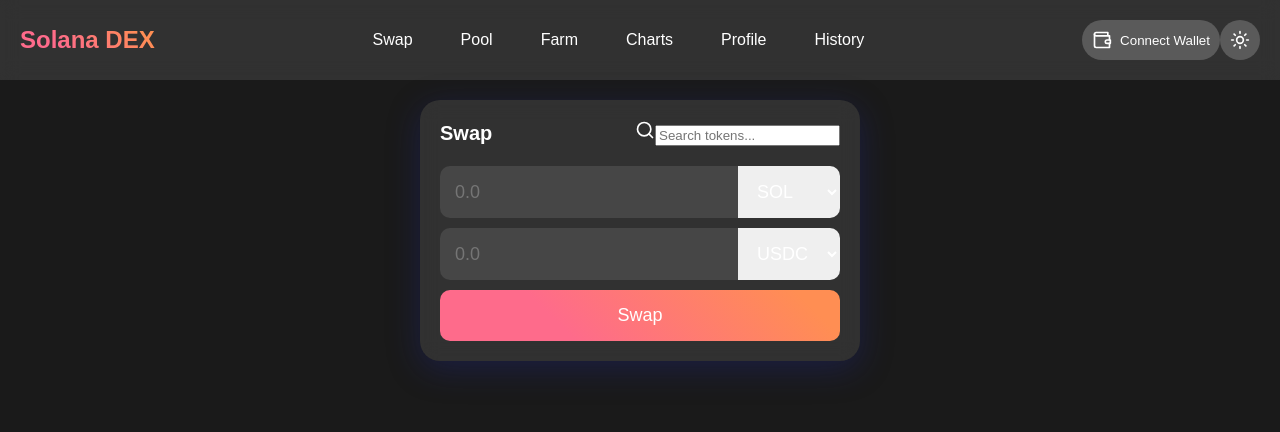
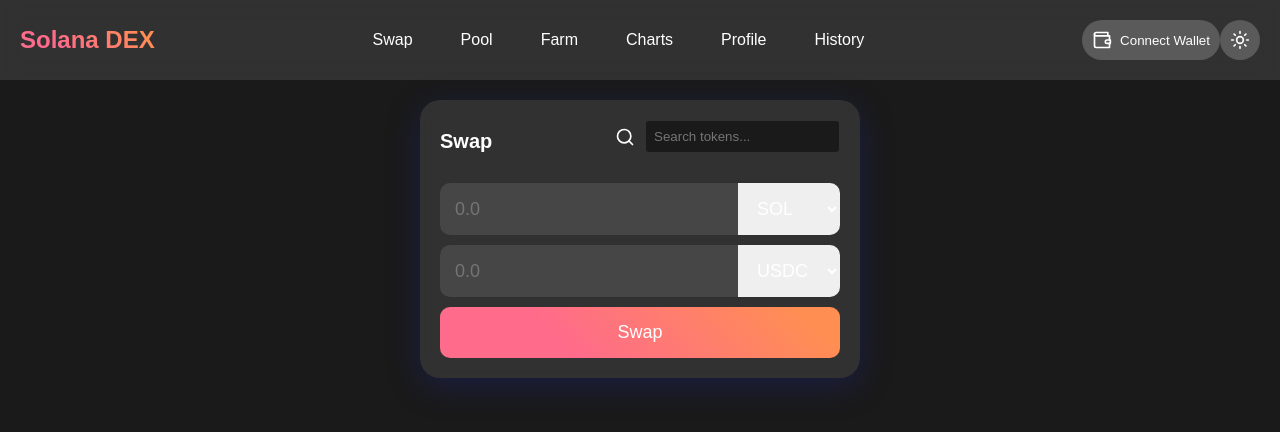
Before and after one commit to wowcombinat/soldex, a React (Create React App) app: page / in a window 1280 px wide. Shown: the top 432 px of the page. Built offline with nearby package versions, Linux system fonts and the light colour scheme.

Commit message:
Update App.css

```diff
--- a/src/App.css
+++ b/src/App.css
@@ -320,3 +320,63 @@ nav a:hover {
     margin-bottom: 10px;
   }
 }
+/* Добавьте эти стили в конец существующего App.css файла */
+
+.search-container {
+  display: flex;
+  align-items: center;
+  margin-bottom: 10px;
+}
+
+.search-input {
+  flex-grow: 1;
+  padding: 8px;
+  margin-left: 10px;
+  border: 1px solid var(--border-color);
+  border-radius: 4px;
+  background-color: var(--bg-color);
+  color: var(--text-color);
+}
+
+.charts-container {
+  width: 100%;
+  max-width: 800px;
+  margin: 0 auto;
+}
+
+.profile-container, .history-container {
+  background-color: var(--card-bg);
+  padding: 20px;
+  border-radius: 10px;
+  margin-bottom: 20px;
+}
+
+.profile-info {
+  display: flex;
+  align-items: center;
+  margin-bottom: 20px;
+}
+
+.profile-info h3 {
+  margin-left: 10px;
+}
+
+.balance-overview, .stake-overview {
+  margin-top: 20px;
+}
+
+.history-container table {
+  width: 100%;
+  border-collapse: collapse;
+}
+
+.history-container th,
+.history-container td {
+  padding: 10px;
+  text-align: left;
+  border-bottom: 1px solid var(--border-color);
+}
+
+.history-container th {
+  font-weight: bold;
+}
```
